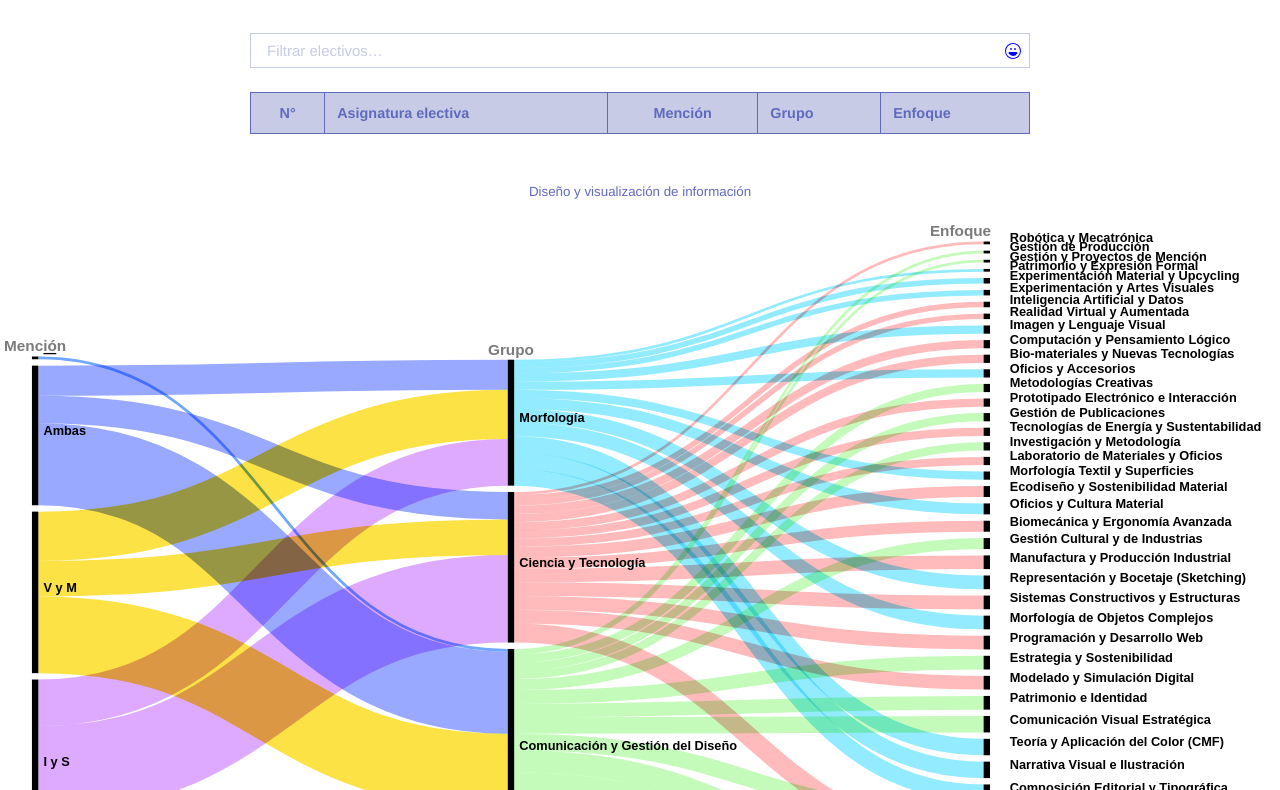
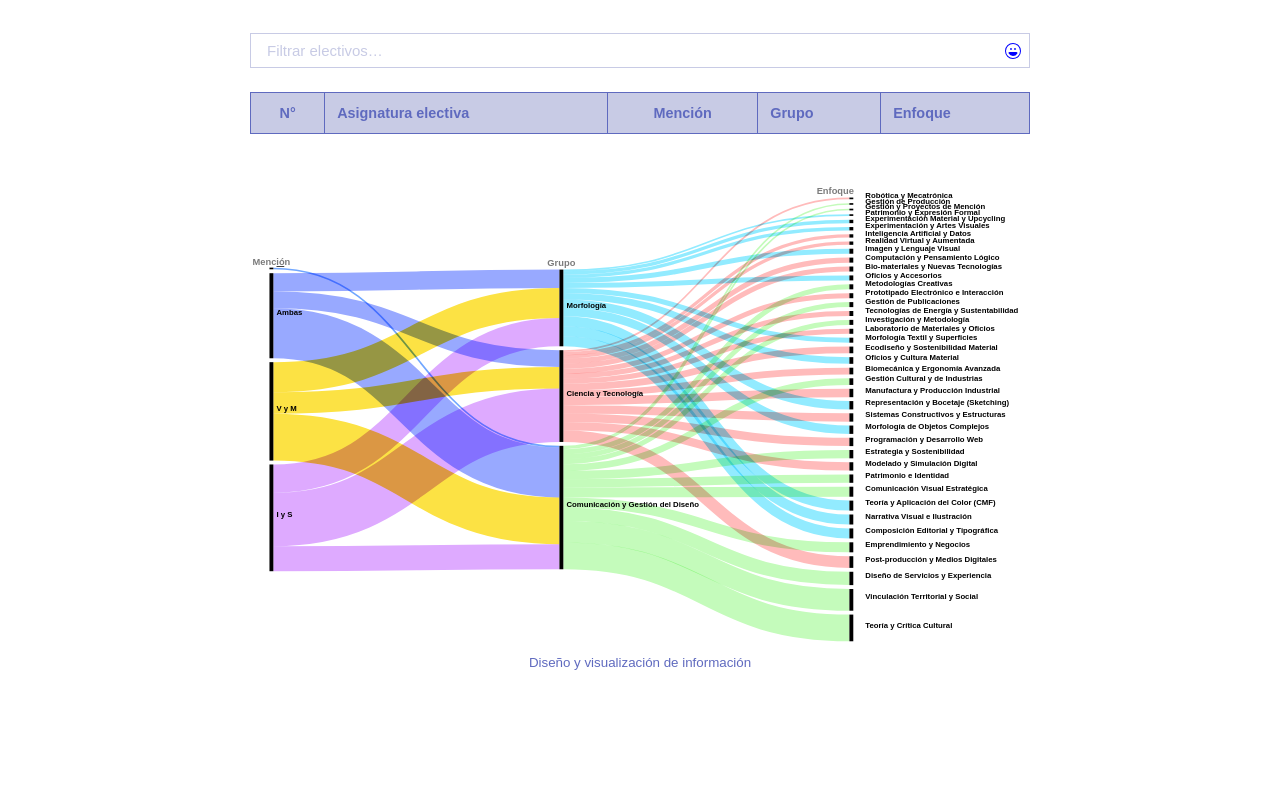
Before and after one commit to antoniasolar/clase-7, a plain HTML site: page index.html in a window 1280 px wide. Shown: the part 214-1004 px from the top of the page. After the commit the page ends 901 px from the top, so only its background shows below. Drawn offline with Linux system fonts and the light colour scheme; no server answers.

Commit message:
Add files via upload

```diff
--- a/index.html
+++ b/index.html
@@ -1,4 +1,4 @@
-        <!doctype html>
+<!doctype html>
 <html lang="es">
     <head>
         <meta charset="utf-8" />
@@ -10,17 +10,18 @@
                 margin: 0;
                 padding: 0;
             }
-
+@import url('https://fonts.googleapis.com/css2?family=Poppins:ital,wght@0,100;0,200;0,300;0,400;0,500;0,600;0,700;0,800;0,900;1,100;1,200;1,300;1,400;1,500;1,600;1,700;1,800;1,900&display=swap');
             :root {
                 --color-oscurisimo: hsl(234, 66%, 30%);
                 --color-oscuro: hsl(233, 50%, 45%);
                 --color-normal: hsl(233, 43%, 56%);
                 --color-iluminado: hsl(233, 36%, 84%);
                 --color-iluminadisimo: hsl(229, 35%, 94%);
+                --fuente-palote: "Poppins", sans-serif;
             }
 
             body {
-                font-family: Helvetica, Arial, sans-serif;
+                font-family: var(--fuente-palote);
                 color: var(--color-normal);
                 text-align: center;
                 font-size: 100%;
@@ -119,9 +120,7 @@
                     <tbody id="este"></tbody>
                 </table>
             </div>
-            <small>Diseño y visualización de información</small>
-        </div>
-<?xml version="1.0" encoding="UTF-8"?>
+            <?xml version="1.0" encoding="UTF-8"?>
 <svg xmlns="http://www.w3.org/2000/svg" version="1.1" viewBox="0 0 1002 600">
   <!-- Generator: Adobe Illustrator 30.2.1, SVG Export Plug-In . SVG Version: 2.1.1 Build 1)  -->
   <defs>
@@ -610,6 +609,10 @@
     </g>
   </g>
 </svg>
+
+            <small>Diseño y visualización de información</small>
+        </div>
+
         <script>
             const t = document.querySelector("#este");
             const URL = "https://api.myjson.online/v1/records/7ac2aed7-e914-4a8d-a8da-38a2d2d5a392";
```
